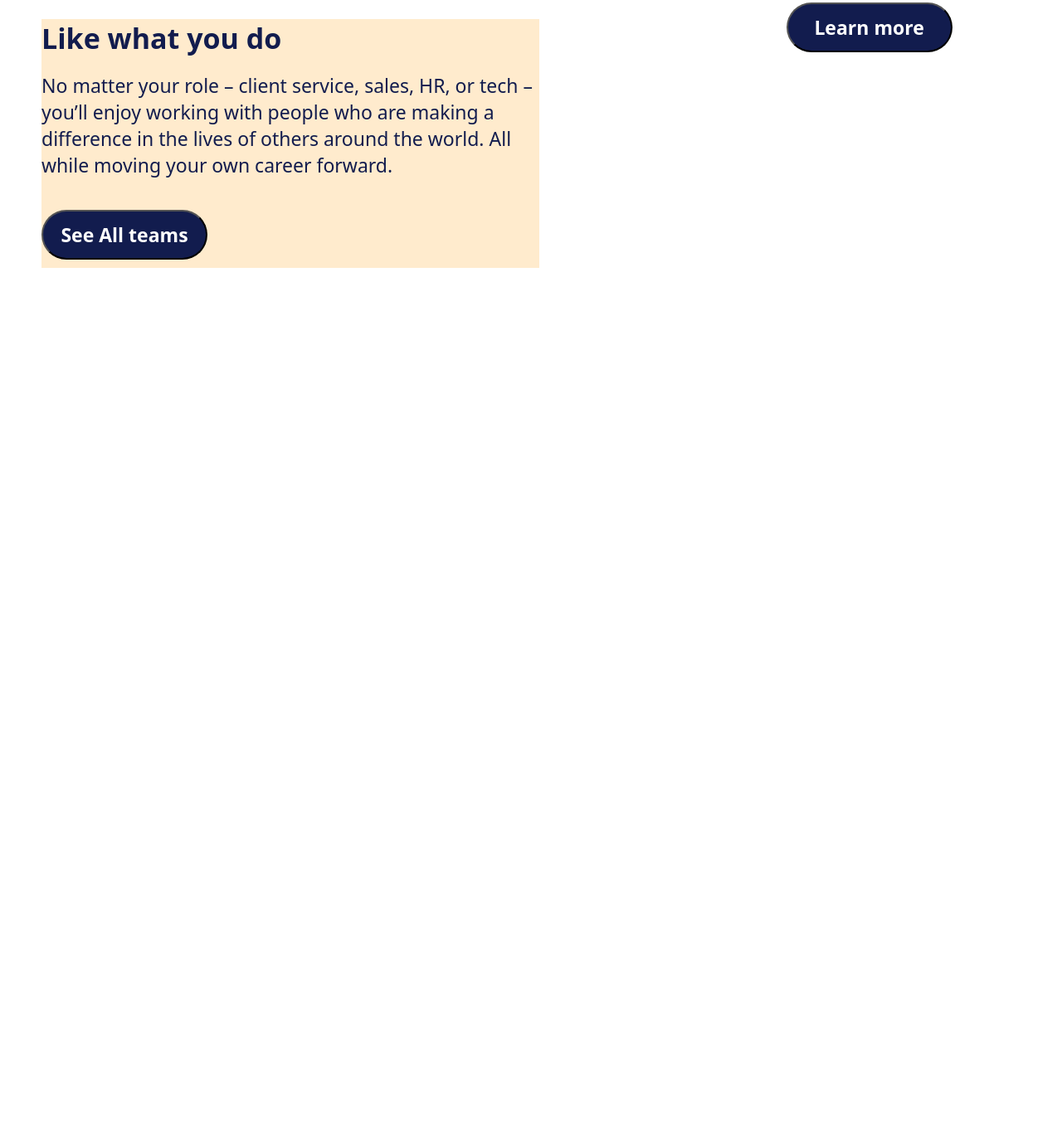
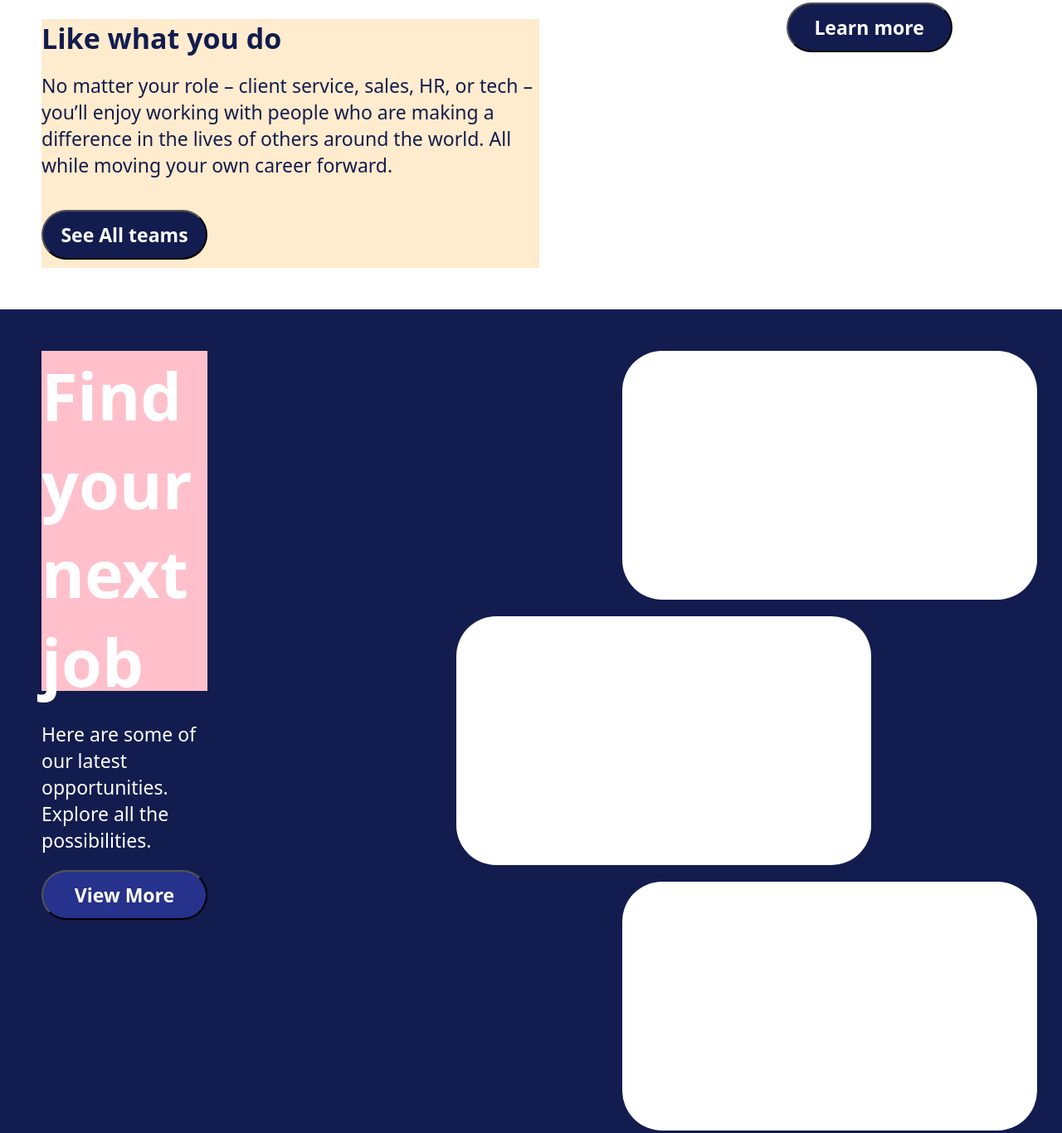
Before and after one commit to dristicg/Jobs-at-ADP, a plain HTML site: page index.html in a window 1280 px wide. Shown: the part 2494-3860 px from the top of the page at 83% size. Before the commit the page ends 2867 px from the top, so only its background shows below. Drawn offline with Linux system fonts and the light colour scheme.

```diff
--- a/index.css
+++ b/index.css
@@ -396,3 +396,70 @@ font-size: 34px;
     background-color: blanchedalmond;
     margin: 50px;
 }
+
+.sec5{
+    background-color: rgb(18, 28, 78);
+    height: 1400px;
+    display: flex;
+}
+
+.sec5_left{
+    height: 410px;
+    width: 400px;
+    background-color: pink;
+    margin: 50px;
+}
+
+.sec5_left_heading{
+    font-family: "Taub Sans", system-ui, -apple-system, "Segoe UI", Roboto, "Helvetica Neue", "Noto Sans", "Liberation Sans", Arial, sans-serif, "Apple Color Emoji", "Segoe UI Emoji", "Segoe UI Symbol", "Noto Color Emoji";
+    font-style: normal;
+    font-weight: 700;
+    color: white;
+    font-size: 79px;
+
+}
+
+.sec5_left_maintext{
+    font-family: "Taub Sans", system-ui, -apple-system, "Segoe UI", Roboto, "Helvetica Neue", "Noto Sans", "Liberation Sans", Arial, sans-serif, "Apple Color Emoji", "Segoe UI Emoji", "Segoe UI Symbol", "Noto Color Emoji";
+    font-style: normal;
+    font-weight: 400;
+    color: white;
+    font-size: 23px;
+}
+
+.view_more{
+    font-family: "Taub Sans", system-ui, -apple-system, "Segoe UI", Roboto, "Helvetica Neue", "Noto Sans", "Liberation Sans", Arial, sans-serif, "Apple Color Emoji", "Segoe UI Emoji", "Segoe UI Symbol", "Noto Color Emoji";
+    font-style: normal;
+    font-weight: 700;
+    color: white;
+    font-size: 23px;
+    background-color: rgb(38,50,140);
+    width: 200px;
+    height: 60px;
+    margin-top: 20px;
+    border-radius: 5pc;
+}
+
+.sec5_right{
+    margin: 50px;
+}
+
+.sec5_right_box1{
+    height: 300px;
+    width: 500px;
+    background-color: white;
+    border-radius: 3pc;
+    margin-left: 400px;
+    margin-bottom: 20px;
+
+}
+
+.sec5_right_box2{
+    height: 300px;
+    width: 500px;
+    background-color: white;
+    border-radius: 3pc;
+    margin-left: 200px;
+    margin-bottom: 20px;
+
+}
--- a/index.html
+++ b/index.html
@@ -9,6 +9,26 @@
 <link rel="stylesheet" href="index.css">
 
 <body>
+
+    <script>
+        const btns = document.querySelectorAll(".btn_learnmore");
+
+        // Loop through all buttons
+        btns.forEach((btn) => {
+            btn.addEventListener("mouseenter", () => {
+                btn.style.backgroundColor = "white";
+                btn.style.border = "2px solid navy";
+                btn.style.color = "blue";
+            });
+
+            btn.addEventListener("mouseleave", () => {
+                btn.style.backgroundColor = "navy";
+                btn.style.color = "white";
+                btn.style.border = "2px solid navy";
+            });
+        });
+    </script>
+
 
     <div class="part1">
         <div class="header">
@@ -137,24 +157,7 @@
             });
 
           </script> -->
-        <script>
-            const btns = document.querySelectorAll(".btn_learnmore");
 
-            // Loop through all buttons
-            btns.forEach((btn) => {
-                btn.addEventListener("mouseenter", () => {
-                    btn.style.backgroundColor = "white";
-                    btn.style.border = "2px solid navy";
-                    btn.style.color = "blue";
-                });
-
-                btn.addEventListener("mouseleave", () => {
-                    btn.style.backgroundColor = "navy";
-                    btn.style.color = "white";
-                    btn.style.border = "2px solid navy";
-                });
-            });
-        </script>
 
 
         <div id="sec3_tabs" class="sec3_tabs">
@@ -202,6 +205,30 @@
             <button class="btn_seeallteams">See All teams</button>
         </div>
     </div>
+
+    <div class="sec5">
+        <div class="sec5_left">
+            <span class="sec5_left_heading">Find your next job</span><br><br>
+            <span class="sec5_left_maintext">Here are some of our latest opportunities. Explore all the possibilities.</span><br>
+            <button class="view_more">View More</button>
+        </div>
+        <div class="sec5_right">
+            <div class="sec5_right_box1">
+
+            </div>
+
+
+            <div class="sec5_right_box2"></div>
+
+
+            <div class="sec5_right_box1"></div>
+
+
+            <div class="sec5_right_box2"></div>
+
+        </div>
+
+    </div>
 </body>
 
 </html>
```
